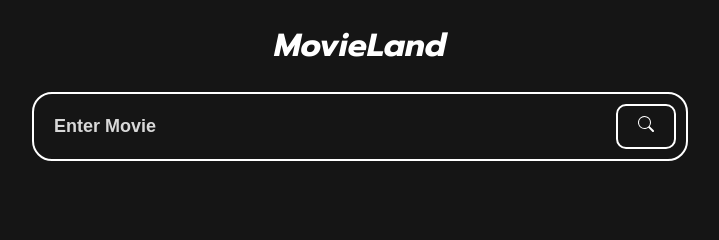
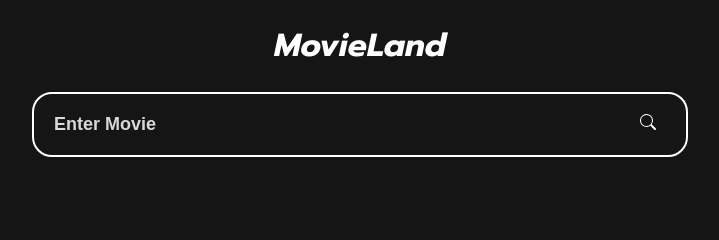
Before and after one commit to wisdomdevop/movieplay, a plain HTML site: page index.html in a window 1280 px wide. Shown: the top 240 px of the page, 280-999 px from the left. Drawn offline with Linux system fonts and the light colour scheme.

Commit message:
Update style.css

```diff
--- a/style.css
+++ b/style.css
@@ -40,7 +40,7 @@ body{
 #movieForm button {
     background-color: transparent;
     color:white;
-    border: 2px solid white;
+    border:0;
     padding: 10px 20px;
 
     border-radius: 10px;
```
